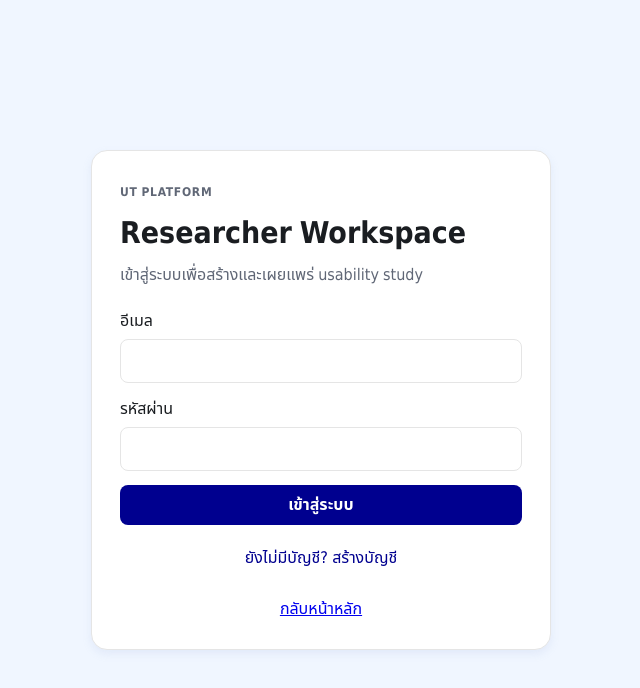
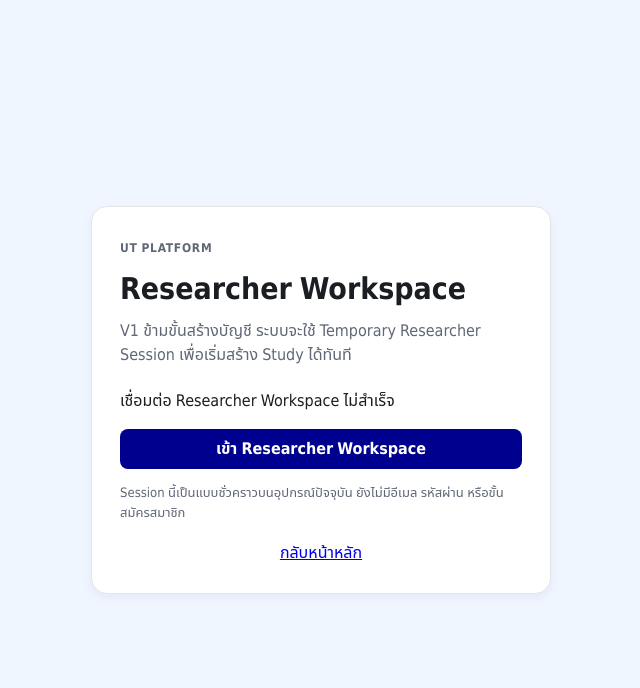
Before and after one commit to kreecrypto/Usability-Testing-Platform, a Next.js app: page /login in a window 1280 px wide. Shown: the top 688 px of the page, without its empty margins (319-959 px from the left). Built offline with nearby package versions, Linux system fonts and the light colour scheme; no server answers.

Commit message:
MAJOR-A: remove signup UI from V1 researcher entry

```diff
--- a/src/app/login/page.tsx
+++ b/src/app/login/page.tsx
@@ -1,58 +1,50 @@
 "use client";
 
-import { useEffect, useState, type FormEvent } from "react";
-
-type Mode = "login" | "signup";
+import { useCallback, useEffect, useState } from "react";
 
 async function readJson(response: Response): Promise<Record<string, unknown>> {
   return await response.json().catch(() => ({})) as Record<string, unknown>;
 }
 
 export default function LoginPage() {
-  const [mode, setMode] = useState<Mode>("login");
-  const [email, setEmail] = useState("");
-  const [password, setPassword] = useState("");
-  const [working, setWorking] = useState(false);
-  const [message, setMessage] = useState("");
+  const [working, setWorking] = useState(true);
+  const [message, setMessage] = useState("กำลังเปิด Researcher Workspace…");
 
-  useEffect(() => {
-    void fetch("/api/auth/session", { cache: "no-store" }).then((response) => {
-      if (response.ok) window.location.replace("/projects");
-    });
-  }, []);
+  const enterWorkspace = useCallback(async () => {
+    if (working === false) setWorking(true);
+    setMessage("กำลังเปิด Researcher Workspace…");
+    try {
+      const current = await fetch("/api/auth/session", { cache: "no-store" });
+      if (current.ok) {
+        window.location.replace("/projects");
+        return;
+      }
 
-  async function submit(event: FormEvent<HTMLFormElement>) {
-    event.preventDefault();
-    if (working) return;
-    setWorking(true);
-    setMessage("");
-    try {
-      const response = await fetch(mode === "login" ? "/api/auth/login" : "/api/auth/signup", {
+      const response = await fetch("/api/auth/guest", {
         method: "POST",
-        headers: { "content-type": "application/json" },
-        body: JSON.stringify({ email, password }),
+        cache: "no-store",
       });
       const body = await readJson(response);
-      if (response.ok && body.confirmationRequired === true) {
-        setMessage("สร้างบัญชีแล้ว โปรดยืนยันอีเมลก่อนเข้าสู่ระบบ");
-        return;
-      }
       if (!response.ok) {
         const code = typeof body.error === "string" ? body.error : "request_failed";
-        setMessage(code === "invalid_credentials"
-          ? "อีเมลหรือรหัสผ่านไม่ถูกต้อง"
-          : code === "signup_unavailable"
-            ? "ยังสร้างบัญชีด้วยอีเมลนี้ไม่ได้"
-            : "ดำเนินการไม่สำเร็จ โปรดลองอีกครั้ง");
+        setMessage(code === "anonymous_auth_unavailable"
+          ? "Temporary Researcher Session ยังไม่พร้อมในระบบ Auth"
+          : "เปิด Researcher Workspace ไม่สำเร็จ โปรดลองอีกครั้ง");
         return;
       }
       window.location.replace("/projects");
     } catch {
-      setMessage("เชื่อมต่อระบบยืนยันตัวตนไม่สำเร็จ");
+      setMessage("เชื่อมต่อ Researcher Workspace ไม่สำเร็จ");
     } finally {
       setWorking(false);
     }
-  }
+  }, [working]);
+
+  useEffect(() => {
+    void enterWorkspace();
+    // Run once on entry; retry remains explicit below.
+    // eslint-disable-next-line react-hooks/exhaustive-deps
+  }, []);
 
   return (
     <main style={{ minHeight: "100vh", display: "grid", placeItems: "center", padding: 24 }}>
@@ -60,30 +52,23 @@ export default function LoginPage() {
         <p className="eyebrow">UT Platform</p>
         <h1 style={{ margin: "8px 0 6px", fontSize: 30 }}>Researcher Workspace</h1>
         <p style={{ margin: "0 0 22px", color: "var(--ah-slate)" }}>
-          {mode === "login" ? "เข้าสู่ระบบเพื่อสร้างและเผยแพร่ usability study" : "สร้างบัญชี Researcher สำหรับ workspace ของคุณ"}
+          V1 ข้ามขั้นสร้างบัญชี ระบบจะใช้ Temporary Researcher Session เพื่อเริ่มสร้าง Study ได้ทันที
         </p>
 
-        <form onSubmit={submit} style={{ display: "grid", gap: 14 }}>
-          <label style={{ display: "grid", gap: 6 }}>
-            <span>อีเมล</span>
-            <input aria-label="อีเมล" type="email" required autoComplete="email" value={email} onChange={(e) => setEmail(e.target.value)}
-              style={{ minHeight: 44, border: "1px solid var(--ah-hairline)", borderRadius: 8, padding: "0 12px", background: "white" }} />
-          </label>
-          <label style={{ display: "grid", gap: 6 }}>
-            <span>รหัสผ่าน</span>
-            <input aria-label="รหัสผ่าน" type="password" required minLength={6} autoComplete={mode === "login" ? "current-password" : "new-password"} value={password} onChange={(e) => setPassword(e.target.value)}
-              style={{ minHeight: 44, border: "1px solid var(--ah-hairline)", borderRadius: 8, padding: "0 12px", background: "white" }} />
-          </label>
-          {message ? <p role="alert" style={{ margin: 0, color: "var(--ah-danger, #b42318)" }}>{message}</p> : null}
-          <button className="primaryButton" type="submit" disabled={working} style={{ width: "100%" }}>
-            {working ? "กำลังดำเนินการ…" : mode === "login" ? "เข้าสู่ระบบ" : "สร้างบัญชี"}
-          </button>
-        </form>
+        <p role="status" style={{ margin: "0 0 16px" }}>{message}</p>
+        <button
+          className="primaryButton"
+          type="button"
+          disabled={working}
+          onClick={() => void enterWorkspace()}
+          style={{ width: "100%" }}
+        >
+          {working ? "กำลังเปิด Workspace…" : "เข้า Researcher Workspace"}
+        </button>
 
-        <button type="button" onClick={() => { setMode(mode === "login" ? "signup" : "login"); setMessage(""); }}
-          style={{ width: "100%", marginTop: 12, minHeight: 42, border: 0, background: "transparent", color: "var(--ah-primary)" }}>
-          {mode === "login" ? "ยังไม่มีบัญชี? สร้างบัญชี" : "มีบัญชีแล้ว? เข้าสู่ระบบ"}
-        </button>
+        <p style={{ margin: "14px 0 0", color: "var(--ah-slate)", fontSize: 13 }}>
+          Session นี้เป็นแบบชั่วคราวบนอุปกรณ์ปัจจุบัน ยังไม่มีอีเมล รหัสผ่าน หรือขั้นสมัครสมาชิก
+        </p>
         <p style={{ margin: "18px 0 0", textAlign: "center" }}><a href="/">กลับหน้าหลัก</a></p>
       </section>
     </main>
```
